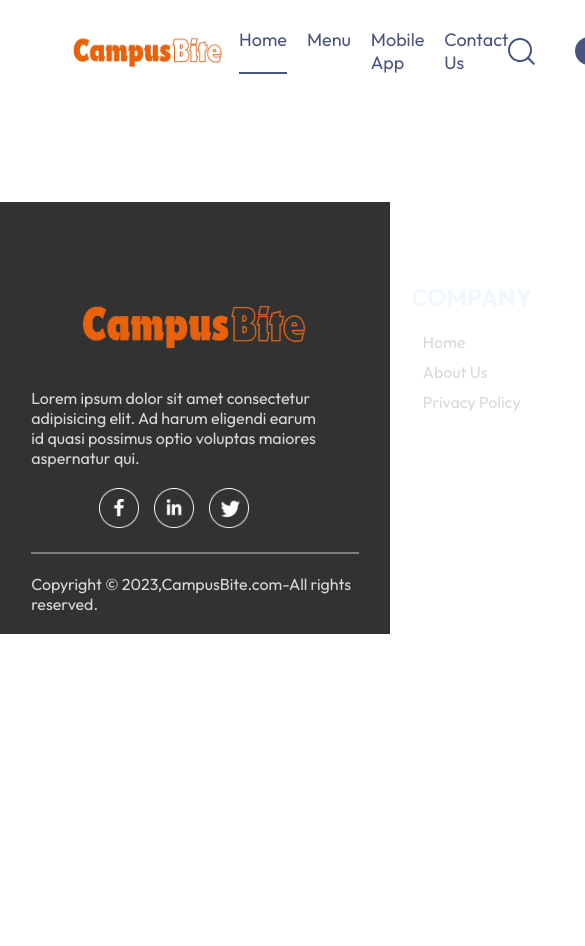
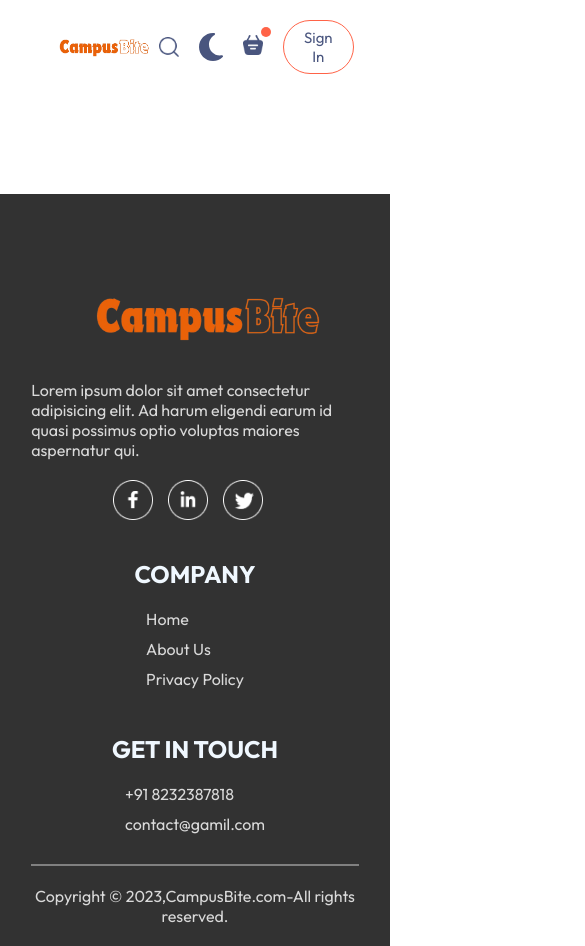
Before and after one commit to Viceroyyyy/CampusBite_Project, a React (Vite) app in the folder frontend/: page /cart in a window 390 px wide. Shown: the top 946 px of the page, 585 px wide, since content can reach past the window. Before the commit the page ends 844 px from the top, so only its background shows below. Built offline with nearby package versions, Linux system fonts and the light colour scheme.

Commit message:
Added Responsiveness

```diff
--- a/frontend/src/components/ExploreMenu/ExploreMenu.css
+++ b/frontend/src/components/ExploreMenu/ExploreMenu.css
@@ -50,3 +50,10 @@
     border: 4px solid tomato;
     padding: 2px;
 }
+
+@media (max-width: 1050px) {
+    .explore-menu-text{
+        max-width: 100%;
+        font-size: 14px;
+    }
+}
--- a/frontend/src/components/Footer/Footer.css
+++ b/frontend/src/components/Footer/Footer.css
@@ -49,3 +49,14 @@
     background: grey;
     border: none;
 }
+
+@media (max-width: 750px) {
+    .footer-content{
+        display: flex;
+        flex-direction: column;
+        gap: 35px;
+    }
+    .footer-copyright{
+      text-align: center;
+    }
+}
--- a/frontend/src/components/Header/Header.css
+++ b/frontend/src/components/Header/Header.css
@@ -43,3 +43,22 @@
     background-color: #c3c2c2;
     color: aliceblue;
 }
+
+@media (max-width: 1050px) {
+    .header-contents{
+        max-width: 45%;
+    }
+}
+
+@media (max-width: 750px) {
+
+    .header-contents p{
+        max-width: 65%;
+    }
+    .header-contents p {
+        display: none;
+    }
+    .header-contents button {
+        padding: 2vw 4vw;
+    }
+}
--- a/frontend/src/components/NavBar/NavBar.css
+++ b/frontend/src/components/NavBar/NavBar.css
@@ -5,7 +5,7 @@
     align-items: center;
 }
 .navbar .logo {
-    width: 200px;
+    width: 300px;
 }
 .navbar-menu {
     display: flex;
@@ -54,3 +54,52 @@
     top: -8px;
     right: -8px;
 }
+
+@media (max-width: 1050px) {
+    .navbar .logo{
+        width: 140px;
+    }
+    .navbar-menu{
+      gap: 20px;
+      font-size: 17px;
+    }
+    .navbar-right{
+        gap: 30px;
+    }
+    .navbar-right img{
+        width: 22px;
+    }
+    .navbar-right button{
+        padding: 8px 25px;
+    }
+
+}
+
+@media (max-width: 900px) {
+    .navbar .logo{
+        width: 120px;
+    }
+    .navbar-menu{
+      gap: 15px;
+      font-size: 16px;
+    }
+    .navbar-right{
+        gap: 20px;
+    }
+    .navbar-right img{
+        width: 20px;
+    }
+    .navbar-right button{
+        padding: 7px 20px;
+        font-size: 15px;
+    }
+
+}
+
+@media (max-width: 750px) {
+
+    .navbar-menu{
+      display: none;
+    }
+
+}
```
